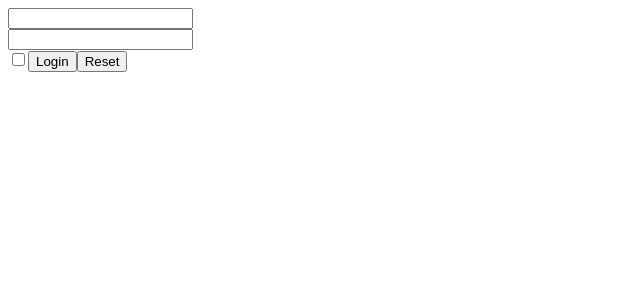
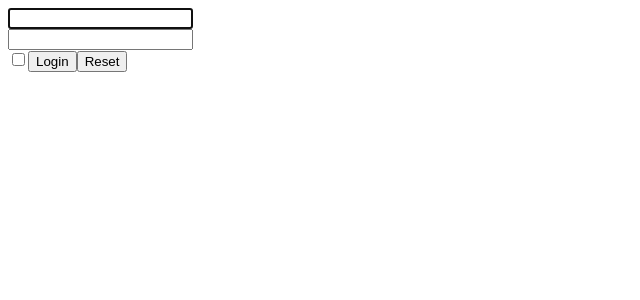
Before and after one commit to Roberta2017/ex-react, a React (Create React App) app in the folder my-app/: page / in a window 1280 px wide. Shown: the top 300 px of the page, without its empty margins (0-640 px from the left). Built offline with nearby package versions, Linux system fonts and the light colour scheme.

Commit message:
esercizio 06 forms

```diff
--- a/my-app/src/UncontrolLogin.js
+++ b/my-app/src/UncontrolLogin.js
@@ -14,7 +14,7 @@ export class UncontrolLogin extends React.Component{
         return (
             <div>
                 <form onSubmit={this.handleFormSubmit}>
-                    <input name="name" /> <br>
+                    <input name="name" autoFocus /> <br>
                     </br>
                     <input name="password" type="password" /> <br>
                     </br>
```
